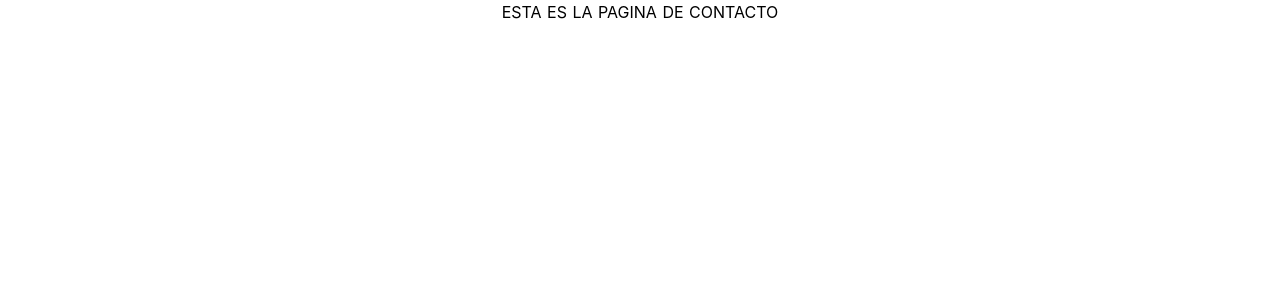
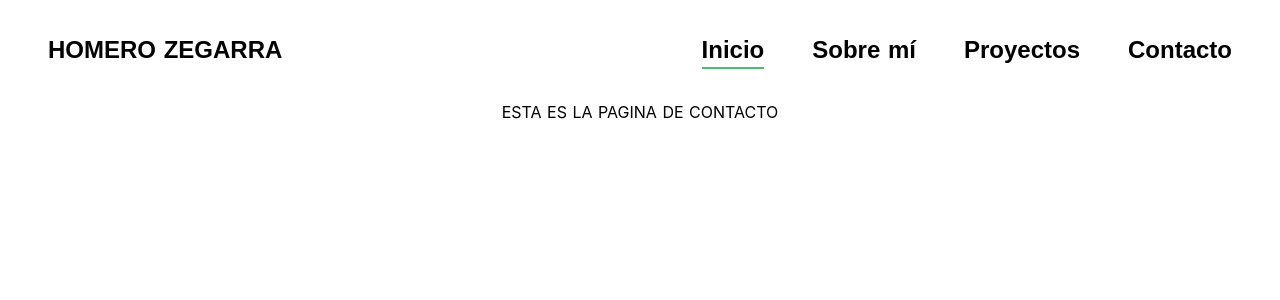
Before and after one commit to Karzten/web-portfolio, a Nuxt app: page /contact in a window 1280 px wide. Shown: the top 300 px of the page. Built offline with nearby package versions, Linux system fonts and the light colour scheme.

Commit message:
Refactor(index.vue): Put header in default layout

```diff
--- a/layouts/default.vue
+++ b/layouts/default.vue
@@ -1,8 +1,18 @@
 <template>
   <div>
+    <Header />
     <nuxt />
   </div>
 </template>
+
+<script>
+import Header from '~/components/UI/Header.vue'
+export default {
+  components: {
+    Header
+  }
+}
+</script>
 
 <style>
 html {
--- a/pages/index.vue
+++ b/pages/index.vue
@@ -1,6 +1,5 @@
 <template>
   <div class="">
-    <Header />
     <Presentation class="mt-8 md:mt-10 lg:mt-12"/>
     <Description class="mt-8 md:mt-10 lg:mt-12"/>
     <Skills class="mt-8 md:mt-10 lg:mt-12"/>
@@ -10,7 +9,7 @@
 </template>
 
 <script>
-import Header from '~/components/UI/Header.vue'
+
 import Presentation from '~/components/sections/Presentation.vue'
 import Description from '~/components/sections/Description.vue'
 import Skills from '~/components/sections/Skills.vue'
```
